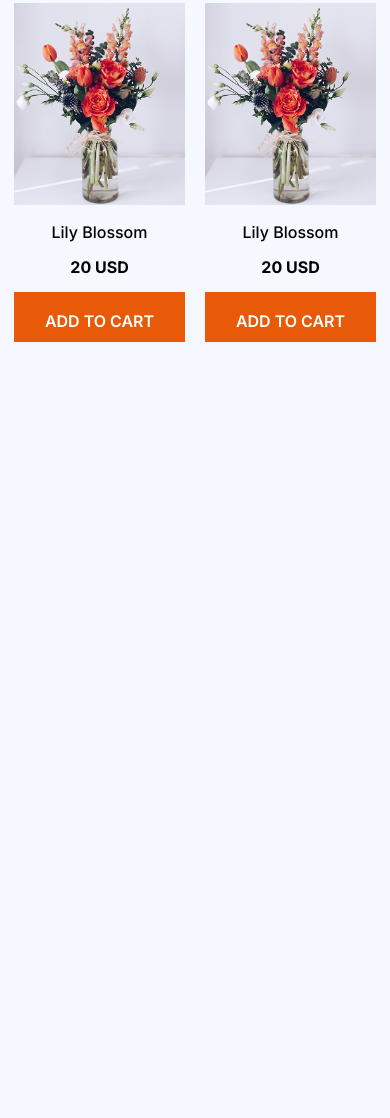
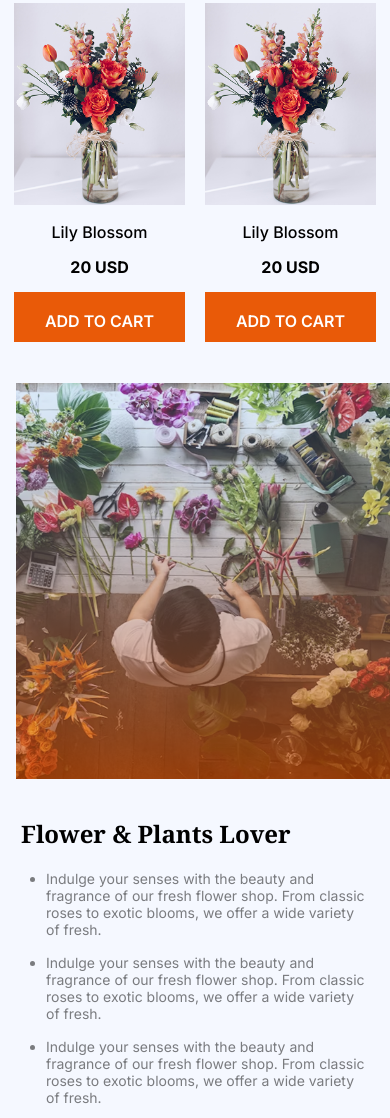
Before and after one commit to Shahriar262/Assignment-02, a plain HTML site: page index.html in a window 390 px wide. Shown: the part 1870-2988 px from the top of the page. Before the commit the page ends 2212 px from the top, so only its background shows below. Drawn offline with Linux system fonts and the light colour scheme.

Commit message:
added plant lover section and make it responsive for mobile devices

```diff
--- a/CSS/style.css
+++ b/CSS/style.css
@@ -179,7 +179,50 @@ nav ul a{
  .mobile-br-1, .mobile-br-2, .mobile-br-3{
   display: none;
  }
+
+ /* Plants lover section */
+ .plants-lover-container{
+  gap: 70px;
+  margin-left: 200px;
+ }
+ .plants-lover-img{
+  margin-top: 200px;
+ }
+.plants-lover-content{
+  margin-top: 238px;
+
+}
+.plants-lover-img img{
+  width: 540px;
+  height: 597px;
+}
+.plants-lover-content ul{
+  margin-top: 20px;
+  transform: translateX(40px);
+}
+
+.plants-lover-title{
+  font-weight: bold;
+  font-size: 3.125rem;
+}
+
+.plants-lover-lists{
+  font-size: 1.375rem;
+  color: rgba(0, 0, 0, 0.5);
+  margin-bottom: 20px;
+
+}
+
+
+
 @media screen and (max-width:576px) {
+  html,body{
+    overflow-x: hidden;
+    width: 100%;
+  }
+  *{
+    box-sizing: border-box;
+  }
   /* nav responsive */
   .nav-links {
     display: none;
@@ -295,4 +338,48 @@ nav ul a{
  .mobile-br-12{
   display: none;
  }
+
+ /* Plants lover responsive */
+ .plants-lover-container {
+    flex-direction: column;
+    gap: 20px;
+    margin-left: 0;
+    margin-right: 0;
+  }
+  .plants-lover-img {
+    margin-left: 16px;
+    margin-right: 17px;
+    margin-top: 41px;
+
+  }
+  .plants-lover-img img {
+    width: 380px;
+    height: 396px;
+    display: block;
+
+
+  }
+
+ .plants-lover-content {
+    margin-top: 18px;
+    padding-left: 16px;
+
+  }
+
+  .plants-lover-title {
+    font-size: 1.5rem;
+    margin-left: 5px;
+    margin-bottom: 8px;
+  }
+
+  .plants-lover-lists {
+    font-size: 14px;
+    margin-top: 16px;
+    margin-bottom: 12px;
+    margin-left: -10px;
+  }
+
+  .plants-br-44{
+    display: none;
+  }
 }
--- a/index.html
+++ b/index.html
@@ -96,6 +96,21 @@
              </div>
         </section>
 
+        <section>
+            <div class="plants-lover-container display-flex">
+                <div class="plants-lover-img">
+                   <img src="./images/flower-store.png" alt="flower-store-image">
+                </div>
+                <div class="plants-lover-content">
+                    <h1 class="plants-lover-title noto-serif-normal">Flower & Plants <br class="plants-br-44"> Lover</h1>
+                    <ul>
+                        <li class="plants-lover-lists inter-normal">Indulge your senses with the beauty and <br> fragrance of our fresh flower shop. From classic <br> roses to exotic blooms, we offer a wide variety <br> of fresh.</li>
+                        <li class="plants-lover-lists inter-normal">Indulge your senses with the beauty and <br> fragrance of our fresh flower shop. From classic <br> roses to exotic blooms, we offer a wide variety <br> of fresh.</li>
+                        <li class="plants-lover-lists inter-normal">Indulge your senses with the beauty and <br> fragrance of our fresh flower shop. From classic <br> roses to exotic blooms, we offer a wide variety <br> of fresh.</li>
+                    </ul>
+                </div>
+            </div>
+        </section>
     </main>
 
     <footer>
```
